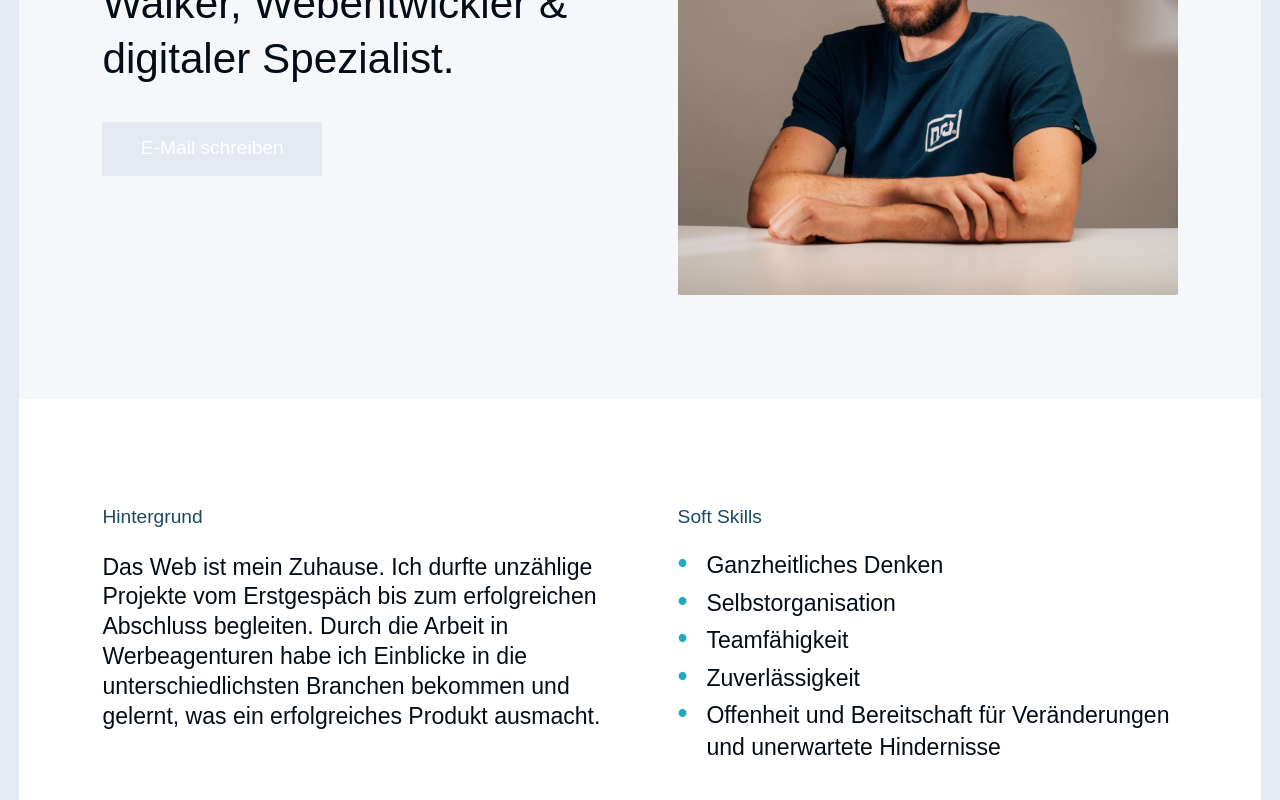
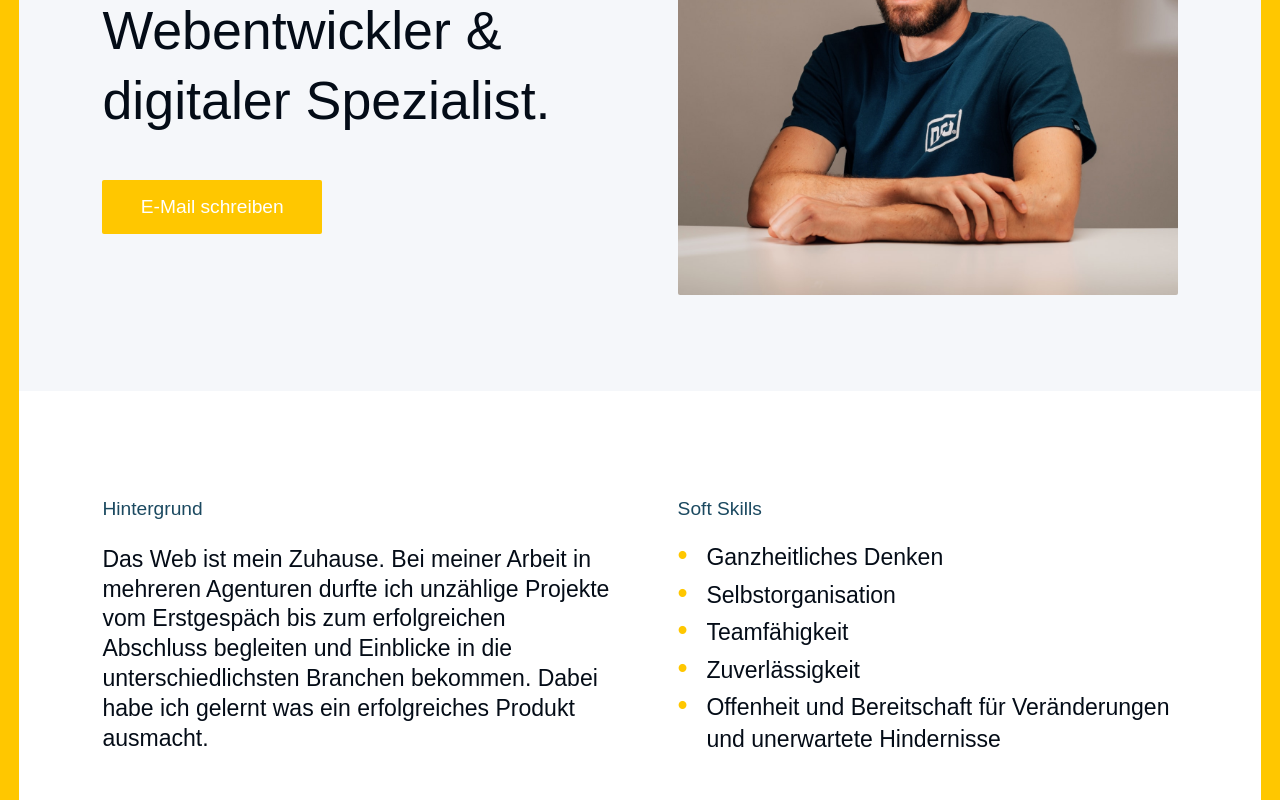
Before and after one commit to Walkeezy/cv.kevinwalker.dev, a Next.js app: page / in a window 1280 px wide. Shown: the part 320-1120 px from the top of the page. Built offline with nearby package versions, Linux system fonts and the light colour scheme.

Commit message:
Optimized color switch, added contact section and other stuff

```diff
--- a/data/work-education.json
+++ b/data/work-education.json
@@ -6,11 +6,11 @@
       {
         "heading": "Webentwickler, CTO",
         "meta": "CLUS AG / Mai 2016 – Heute",
-        "desc": "Beratung, Konzeption und Umsetzung von diversen Web-Projekten, Leitung und Organisiation des Web-Teams, Betreuung von Lernenden"
+        "desc": "Beratung, Konzeption, Umsetzung und Leitung von diversen Web-Projekten, Führung und Organisiation des Web-Teams, Betreuung von Lernenden"
       },
       {
         "heading": "Webentwickler, Projektleiter",
-        "meta": "Cosi Tscholl AG / Oktober 2015 – April 2016",
+        "meta": "Cosi Tscholl AG (Fusion mit Clickwerk AG) / Oktober 2015 – April 2016",
         "desc": "Beratung, Konzeption und Umsetzung von diversen Web-Projekten, Leitung einzelner Projekte"
       },
       {
--- /dev/null
+++ b/pages/_document.js
@@ -0,0 +1,24 @@
+import Document, { Html, Head, Main, NextScript } from 'next/document'
+
+class MyDocument extends Document {
+  static async getInitialProps(ctx) {
+    const initialProps = await Document.getInitialProps(ctx)
+    return { ...initialProps }
+  }
+
+  render() {
+    const colors = ['yellow', 'teal', 'red', 'green']
+    const randomColor = colors[Math.floor(Math.random() * colors.length)]
+    return (
+      <Html lang="de" className={`highlight-color--${randomColor}`}>
+        <Head />
+        <body>
+          <Main />
+          <NextScript />
+        </body>
+      </Html>
+    )
+  }
+}
+
+export default MyDocument
--- a/pages/index.js
+++ b/pages/index.js
@@ -6,23 +6,17 @@ import Image from 'next/image'
 import WorkEducationData from '../data/work-education.json'
 
 export default function Home() {
-  const addColorCSSClass = () => {
-    const colors = ['yellow', 'teal', 'red', 'green']
-    const randomColor = colors[Math.floor(Math.random() * colors.length)]
-    const html = document.getElementsByTagName('html')[0]
-    html.classList.add('highlight-color--' + randomColor)
-  }
-
-  useEffect(() => {
-    if (typeof window !== 'undefined') {
-      window.addEventListener('load', addColorCSSClass)
-    }
-    return () => window.removeEventListener('load', addColorCSSClass)
-  }, [addColorCSSClass])
-
   return (
     <>
-      <Head title="Kevin Walker – Webentwickler & digitaler Spezialist"></Head>
+      <Head title="Kevin Walker – Webentwickler & digitaler Spezialist">
+        <meta
+          name="description"
+          content="Das Web ist mein Zuhause. Bei meiner Arbeit in mehreren Agenturen durfte ich
+                unzählige Projekte vom Erstgespäch bis zum erfolgreichen Abschluss begleiten und
+                Einblicke in die unterschiedlichsten Branchen bekommen. Dabei habe ich gelernt was
+                ein erfolgreiches Produkt ausmacht."
+        />
+      </Head>
 
       <main>
         <section className="intro">
@@ -42,7 +36,14 @@ export default function Home() {
               </a>
             </div>
             <div className="intro__image">
-              <Image src="/kevin.jpg" alt="Kevin Walker" width={500} height={500} />
+              <Image
+                src="/kevin.jpg"
+                alt="Kevin Walker"
+                width={500}
+                height={500}
+                layout="responsive"
+                priority="true"
+              />
             </div>
           </div>
         </section>
@@ -51,10 +52,10 @@ export default function Home() {
             <div className="background__text">
               <h2>Hintergrund</h2>
               <p>
-                Das Web ist mein Zuhause. Ich durfte unzählige Projekte vom Erstgespäch bis zum
-                erfolgreichen Abschluss begleiten. Durch die Arbeit in Werbeagenturen habe ich
-                Einblicke in die unterschiedlichsten Branchen bekommen und gelernt, was ein
-                erfolgreiches Produkt ausmacht.
+                Das Web ist mein Zuhause. Bei meiner Arbeit in mehreren Agenturen durfte ich
+                unzählige Projekte vom Erstgespäch bis zum erfolgreichen Abschluss begleiten und
+                Einblicke in die unterschiedlichsten Branchen bekommen. Dabei habe ich gelernt was
+                ein erfolgreiches Produkt ausmacht.
               </p>
             </div>
             <div className="background__skills">
@@ -83,17 +84,75 @@ export default function Home() {
               <li>HTML</li>
               <li>CSS, SCSS, LESS, Stylus</li>
               <li>JavaScript</li>
-              <li>Webpack, CSS Preprocessing, Babel</li>
               <li>React, Gatsby, NextJS</li>
-              <li>Wordpress</li>
+              <li>Webpack, Babel</li>
+              <li>PHP</li>
+              <li>WordPress</li>
+              <li>MySQL & NoSQL</li>
               <li>Versionskontrolle, Git</li>
-              <li>HTML</li>
-              <li>CSS, SCSS, LESS, Stylus</li>
-              <li>JavaScript, Babel</li>
-              <li>React, Gatsby, NextJS</li>
-              <li>Wordpress</li>
-              <li>Versionskontrolle, Git</li>
+              <li>ESLint, Stylelint, Prettier</li>
+              <li>Debugging & Testing</li>
+              <li>Webdesign & Usability</li>
+              <li>Web Performance</li>
+              <li>Accessibilty</li>
+              <li>SEO</li>
             </ul>
+          </div>
+        </section>
+        {/* <section className="personal">
+          <div className="personal__content content">
+            <Image
+              src="/personal.jpg"
+              alt="Hobbies von Kevin Walker"
+              width={1380}
+              height={460}
+              layout="responsive"
+            />
+          </div>
+        </section> */}
+        <section className="contact">
+          <div className="contact__content content">
+            <div className="contact__heading">
+              <p className="color--highlight">Let's talk</p>
+            </div>
+            <div className="contact__contact">
+              <h2>Kontakt</h2>
+              <ul>
+                <li>
+                  <a href="mailto:mail@kevinwalker.ch" target="_blank" rel="noopener noreferrer">
+                    mail@kevinwalker.ch
+                  </a>
+                </li>
+                <li>
+                  <a href="tel:0041792334025" target="_blank" rel="noopener noreferrer">
+                    079 233 40 25
+                  </a>
+                </li>
+              </ul>
+            </div>
+            <div className="contact__social">
+              <h2>Soziale Netze</h2>
+              <ul>
+                <li>
+                  <a
+                    href="https://www.linkedin.com/in/kevin-walkeezy/"
+                    target="_blank"
+                    rel="noopener noreferrer"
+                  >
+                    LinkedIn
+                  </a>
+                </li>
+                <li>
+                  <a
+                    href="https://www.instagram.com/kevinwalkeezy/"
+                    target="_blank"
+                    rel="noopener noreferrer"
+                  >
+                    Instagram
+                  </a>
+                </li>
+              </ul>
+            </div>
           </div>
         </section>
       </main>
--- a/styles/_variables.scss
+++ b/styles/_variables.scss
@@ -17,7 +17,7 @@ $colors: (
   'green': #4b9e52
 );
 
-$size-content: 1400px;
+$size-content: 1380px;
 $size-viewport: 84vw;
 
 $border-radius: 2px;
--- a/styles/colors.scss
+++ b/styles/colors.scss
@@ -20,6 +20,11 @@
       color: $color;
     }
 
+    a:not(.button):hover,
+    a:not(.button):active {
+      color: $color;
+    }
+
     .button:link,
     .button:visited {
       background: $color;
--- a/styles/globals.scss
+++ b/styles/globals.scss
@@ -46,3 +46,5 @@ main {
 @import './sections/background.scss';
 @import './sections/work-education.scss';
 @import './sections/skills.scss';
+@import './sections/contact.scss';
+@import './sections/personal.scss';
--- /dev/null
+++ b/styles/sections/contact.scss
@@ -0,0 +1,63 @@
+.contact {
+  background: $color-light;
+}
+
+.contact__content {
+  display: flex;
+  justify-content: space-between;
+  align-items: flex-start;
+  flex-wrap: wrap;
+
+  @include s {
+    display: block;
+  }
+
+  li {
+    margin: 1rem 0 0;
+
+    @include s {
+      margin: 0.5rem 0 0;
+    }
+
+    &:before {
+      display: none;
+    }
+
+    &:before {
+      display: none;
+    }
+  }
+}
+
+.contact__heading,
+.contact__contact,
+.contact__social {
+  flex-grow: 1;
+}
+
+.contact__contact {
+  @include s {
+    margin-bottom: 2rem;
+  }
+}
+
+.contact__heading {
+  p {
+    font-size: 3rem;
+    font-family: $font-family-headings;
+    font-weight: 500;
+    margin-top: 0;
+
+    @include l {
+      font-size: 2.5rem;
+    }
+
+    @include m {
+      font-size: 2rem;
+    }
+
+    @include s {
+      font-size: 1.75rem;
+    }
+  }
+}
--- /dev/null
+++ b/styles/sections/personal.scss
@@ -0,0 +1,7 @@
+.personal {
+  background: $color-light;
+}
+
+.personal__content {
+  padding: 2rem 0;
+}
--- a/styles/sections/skills.scss
+++ b/styles/sections/skills.scss
@@ -2,6 +2,14 @@
   background: $color-white;
 
   ul {
-    column-count: 2;
+    column-count: 3;
+
+    @include m {
+      column-count: 2;
+    }
+
+    @include s {
+      column-count: 1;
+    }
   }
 }
--- a/styles/typography.scss
+++ b/styles/typography.scss
@@ -1,10 +1,27 @@
 .color--highlight {
   color: $color-dark;
-  transition: color $transition-mode;
+}
+
+a:link,
+a:visited {
+  display: inline-block;
+  color: $color-dark;
+  text-decoration: none;
+  border-bottom: 2px solid $color-medium;
+  transition: color $transition-mode, transform $transition-mode;
+}
+
+a:hover,
+a:active {
+  color: $color-medium;
+}
+
+a:active {
+  transform: scale(0.93);
 }
 
 h1 {
-  font-size: 2.2rem;
+  font-size: 2.8rem;
   font-family: $font-family-headings;
   font-weight: 500;
   margin-top: 0;
@@ -36,6 +53,7 @@ h2 {
   padding: 0.75rem 2rem;
   font-size: 1rem;
   color: $color-white;
+  border: none;
   border-radius: $border-radius;
   background: darken($color-light, 5%);
   text-decoration: none;
```
Also changed, not shown: public/personal.jpg (added).
